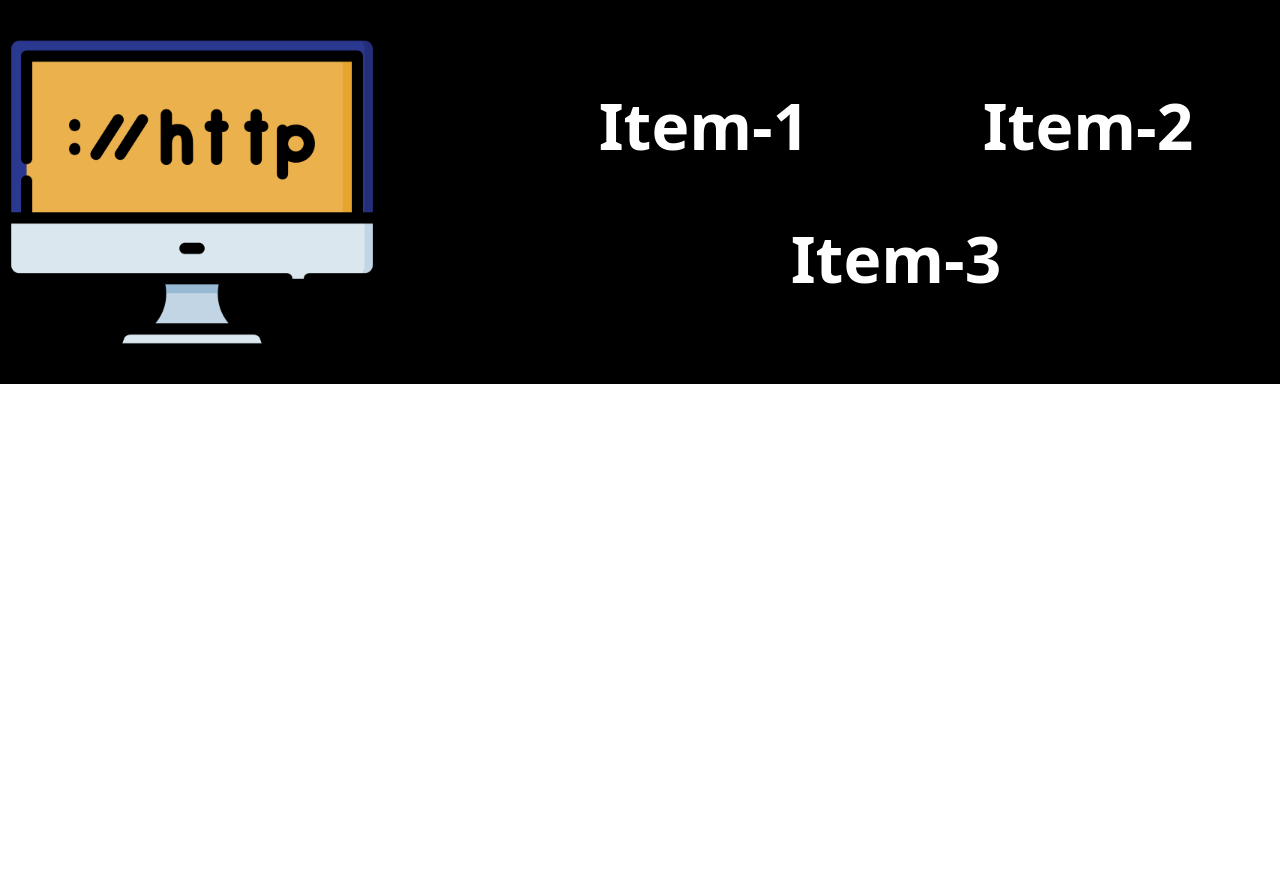
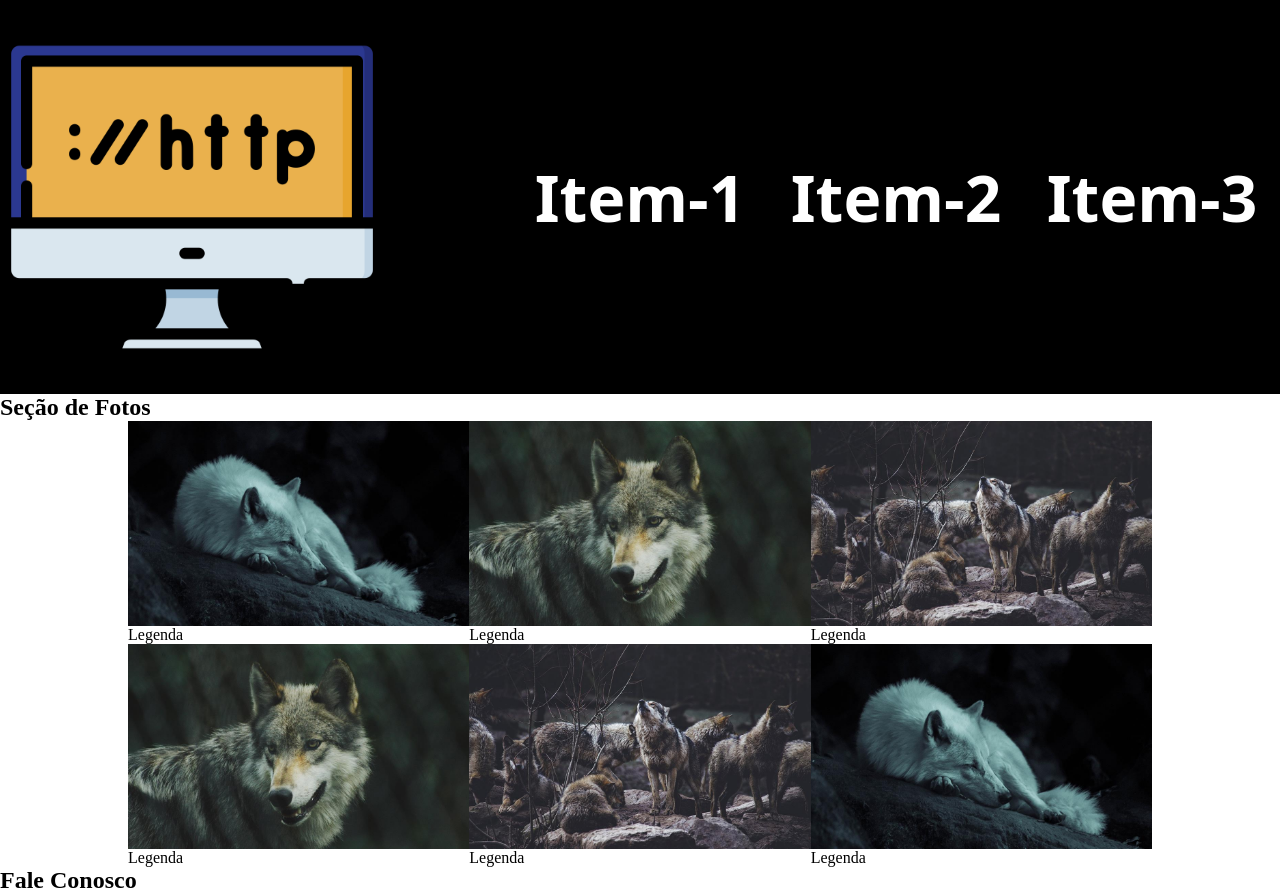
Before and after one commit to 1TDSPG-2023/rm99697, a plain HTML site: page index.html in a window 1280 px wide. Shown: the top 891 px of the page. Before the commit the page ends 800 px from the top, so only its background shows below. Drawn offline with Linux system fonts and the light colour scheme.

Commit message:
Estilo específico para o conteúdo

```diff
--- a/css/estilo.css
+++ b/css/estilo.css
@@ -1,10 +1,10 @@
-* {
+*{
   margin: 0;
   padding: 0;
   box-sizing: border-box;
 }
 
-.cabecalho {
+.cabecalho{
   display: flex;
   justify-content: space-between;
   align-items: center;
@@ -12,13 +12,13 @@
   background-color: #000000;
 }
 
-.cabecalho img {
+.cabecalho img{
   width: 30%;
   max-width: 30%;
   display: block;
 }
 
-.cabecalho nav {
+.cabecalho nav{
   display: flex;
   justify-content: space-around;
   width: 60%;
@@ -26,18 +26,48 @@
   flex-wrap: wrap;
 }
 
-.cabecalho a {
+.cabecalho a{
   text-decoration: none;
   font-size: 4em;
-  font-family: system-ui, -apple-system, BlinkMacSystemFont, "Segoe UI", Roboto,
-    Oxygen, Ubuntu, Cantarell, "Open Sans", "Helvetica Neue", sans-serif;
+  font-family: system-ui, -apple-system, BlinkMacSystemFont, 'Segoe UI', Roboto, Oxygen, Ubuntu, Cantarell, 'Open Sans', 'Helvetica Neue', sans-serif;
   font-weight: 700;
-  color: #ffff;
+  color: #fff;
   text-align: center;
-  padding: 3%;
+  padding: 20% 0;
 }
 
-.cabecalho a:hover {
-    background-color: white;
-    color: black;
+/* UTILIZANDO A PSEUDO CLASSE HOVER */
+.cabecalho a:hover{
+  background-color: #fff;
+  color: #000000;
 }
+
+/*
+  Determine para a class conteudo
+  Display Flex
+  Adicione a propriedade Flex-Wrap:wrap
+  Largura máxima de 800px.
+  Margen: Topo e Botom:0 / Left e Right :auto
+
+  vw = view width
+  vh = view height
+
+*/
+.conteudo{
+  display: flex;
+  flex-wrap: wrap;
+  max-width: 80vw;
+  margin: 0 auto;
+  align-items: center;
+}
+
+.conteudo >div img{
+  max-width: 100%;
+  display: block;
+}
+
+.conteudo >div {
+  flex-grow: 1;
+  flex-shrink: 1;
+  flex-basis: 300px;
+}
--- a/index.html
+++ b/index.html
@@ -19,5 +19,43 @@
         </nav>
     </header>
 
+    <h2 class="tit-sec">Seção de Fotos</h2>
+
+    <section class="conteudo">
+
+        <div>
+            <img src="./imgs/lobo1.jpg" alt="Lobo">
+            <p>Legenda</p>
+        </div>
+        <div>
+            <img src="./imgs/lobo2.jpg" alt="Lobo">
+            <p>Legenda</p>
+        </div>
+        <div>
+            <img src="./imgs/lobo3.jpg" alt="Lobo">
+            <p>Legenda</p>
+        </div>
+        <div>
+            <img src="./imgs/lobo4.jpg" alt="Lobo">
+            <p>Legenda</p>
+        </div>
+        <div>
+            <img src="./imgs/lobo5.jpg" alt="Lobo">
+            <p>Legenda</p>
+        </div>
+        <div>
+            <img src="./imgs/lobo6.jpg" alt="Lobo">
+            <p>Legenda</p>
+        </div>
+    </section>
+
+    <footer class="rodape">
+        <h2>Fale Conosco</h2>
+        <nav>
+        <a href="#"><img src="./imgs/social-1.png" alt="Logo"></a>
+        <a href="#"><img src="./imgs/social-2.png" alt="Logo"></a>
+        <a href="#"><img src="./imgs/social-3.png" alt="Logo"></a>
+    </nav>
+    </footer>
 </body>
 </html>
```
